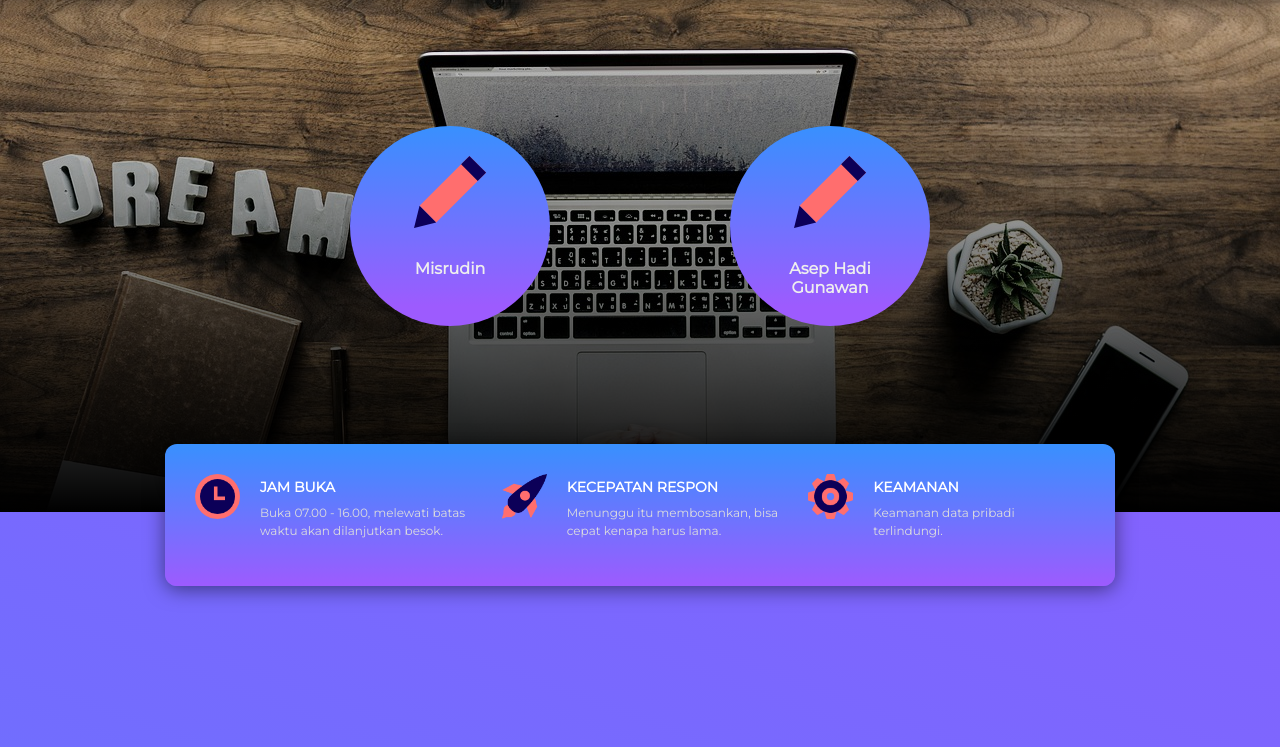
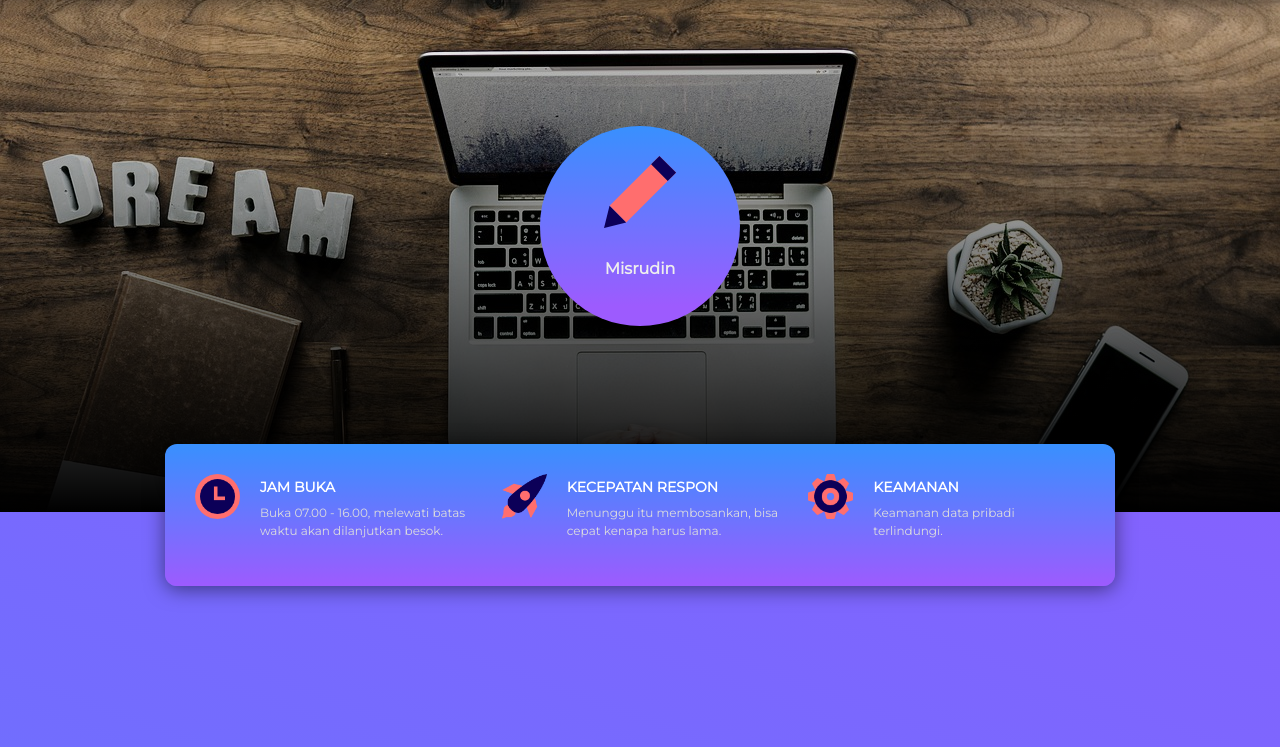
Before and after one commit to m4m49/m4m49.github.io, a plain HTML site: page index.html in a window 1280 px wide. Shown: the part 53-800 px from the top of the page. Drawn offline with nearby package versions, Linux system fonts and the light colour scheme.

Commit message:
Add files via upload

```diff
--- a/index.html
+++ b/index.html
@@ -51,13 +51,6 @@
                <div class="team">
                   <img src="img/pencil@2x.png">
                   <h5>Misrudin</h5>
-               </div>
-            </div>
-
-            <div class="col-lg-4">
-               <div class="team">
-                  <img src="img/pencil@2x.png">
-                  <h5>Asep Hadi Gunawan</h5>
                </div>
             </div>
 
```
